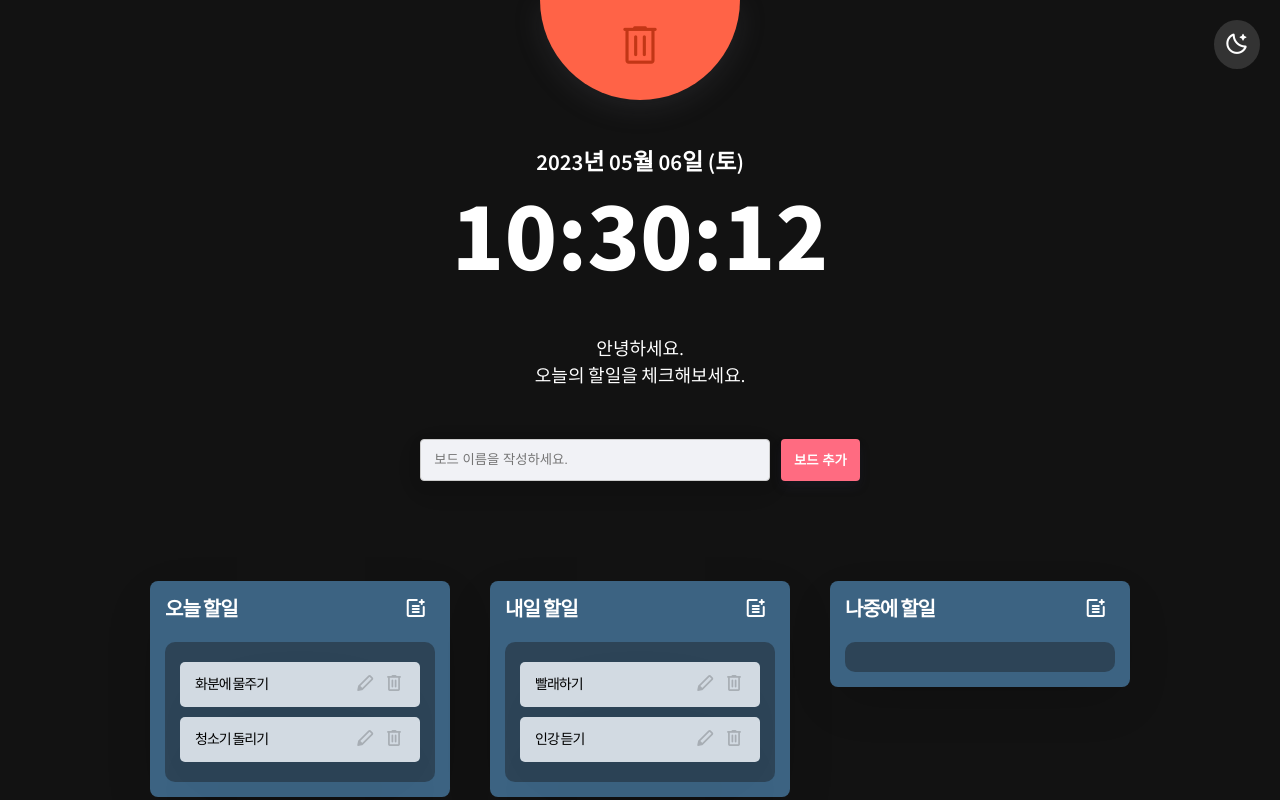
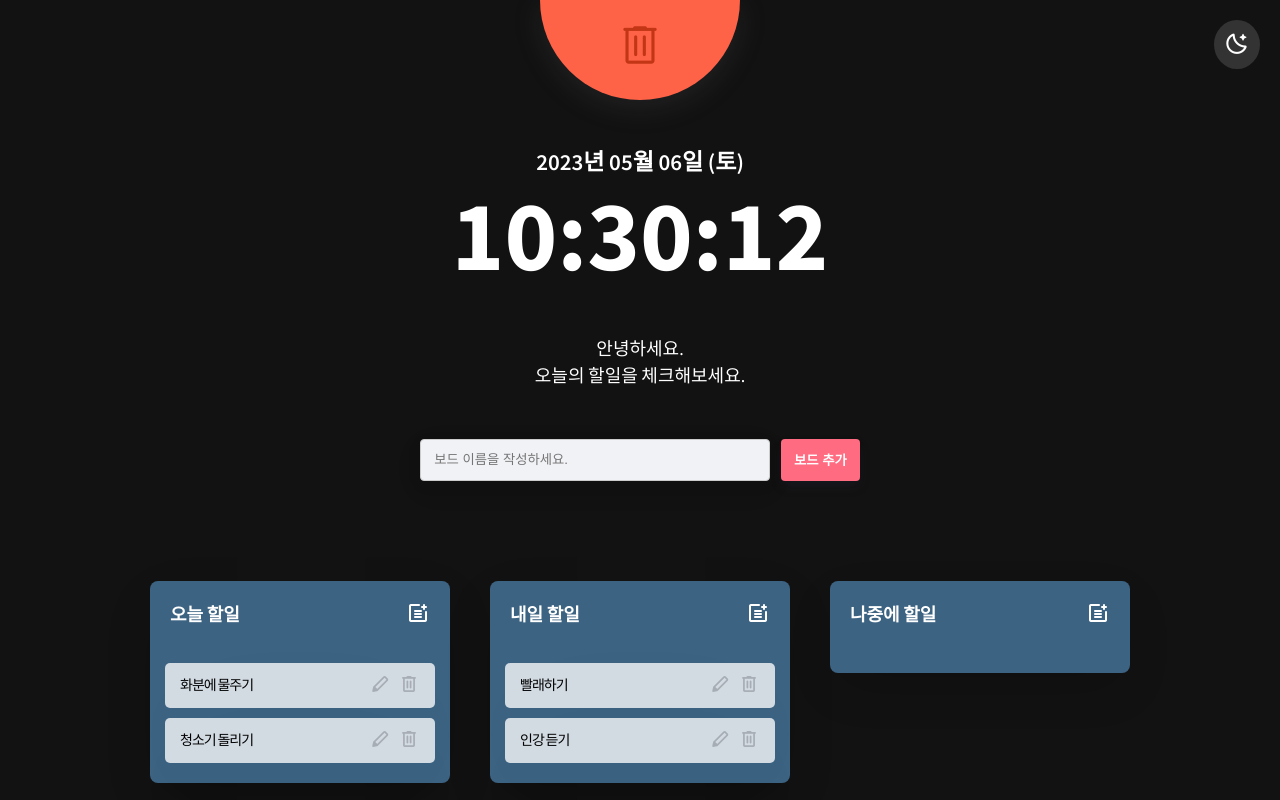
Before and after one commit to fbc93/time-rabbit-todo-app, a React (Create React App) app: page / in a window 1280 px wide. Built offline with nearby package versions, Linux system fonts and the light colour scheme.

Commit message:
Feat: 투두 드래그 애니메이션 및 조건별 스타일 작업

```diff
--- a/src/components/board.tsx
+++ b/src/components/board.tsx
@@ -5,17 +5,25 @@ import { BoardState, IBoardState } from "../atoms";
 import Todo from "./todo";
 import React from "react";
 
+const RotateHandle = styled.div`
+  height:fit-content;
+`;
+
 const Wrapper = styled.div`
   background-color: ${(props) => props.theme.boardBg};
   width:300px;
   height:fit-content;
   margin:0em 2em 4em 2em;
-  padding:1.5em;
   box-sizing:border-box;
   border-radius:0.8em;
   box-shadow: rgba(0, 0, 0, 0.2) 0px 18px 50px -10px;
   display: flex;
   flex-direction: column;
+  transition: all 0.3s ease-in-out;
+
+  &.board-isDragging {
+    transform: rotate(10deg);
+  }
 
   &:hover {
     background-color: ${(props) => props.theme.boardHover};
@@ -34,13 +42,18 @@ const Wrapper = styled.div`
       }
     }
   }
+
+  &.board-isDragging {
+    background-color:${(props) => props.theme.isDragging};
+  }
 `;
 
 const BoardTitle = styled.div`
   display:flex;
   justify-content:space-between;
   align-items:center;
-  margin-bottom:2em;
+  margin-bottom:1.5em;
+  padding: 2em 2em 0 2em;
   color: ${(props) => props.theme.onBgText};
 
   .left-box {
@@ -49,9 +62,9 @@ const BoardTitle = styled.div`
     align-items: center;
 
     .title {
-      font-size:2rem;
+      font-size:1.8rem;
+      line-height:1.5;
       font-weight:bold;
-      letter-spacing:-1px;
       margin-right:0.5em;
     }
 
@@ -65,9 +78,7 @@ const BoardTitle = styled.div`
   .right-box {
     span {
     cursor:pointer;
-    &:first-child {
-      margin-right:0.3em;
-    }
+
     &:hover {
       color:rgba(255, 71, 87,1.0);
     }
@@ -75,13 +86,18 @@ const BoardTitle = styled.div`
   }
 `;
 
-const TodoList = styled.div`
+interface TodoListProps {
+  isDraggingOver: boolean;
+  isDraggingFromThis: boolean;
+}
+
+const TodoList = styled.div<TodoListProps>`
   display:flex;
   flex-direction:column;
-  background-color:${(props) => props.theme.droppable};
+  background-color:${(props) => props.isDraggingOver ? "#333333" : props.isDraggingFromThis ? props.theme.droppable : "transparent"};
   flex-grow:1;
   padding:1.5rem;
-  border-radius:1em;
+  border-radius:0em 0em 1em 1em;
 `;
 
 interface PropsData extends IBoardState {
@@ -91,19 +107,6 @@ interface PropsData extends IBoardState {
 const Board = (propsData: PropsData) => {
   const { id, title, toDos, index } = propsData;
   const [boardData, setBoardData] = useRecoilState(BoardState);
-
-  //보드 Delete
-  const onClickDeleteBoard = () => {
-
-    setBoardData((prevBoards) => {
-      const copyPrevBoards = [...prevBoards];
-      const targetBoardIndex = copyPrevBoards.findIndex((board) => board.id === id);
-
-      copyPrevBoards.splice(targetBoardIndex, 1);
-
-      return copyPrevBoards;
-    })
-  }
 
   //보드 타이틀 Update
   const onClickUpdateBoardTitle = () => {
@@ -152,12 +155,13 @@ const Board = (propsData: PropsData) => {
   return (
     <Draggable draggableId={`board-${id}`} index={index}>
 
-      {(provided) => (
-        <Wrapper
+      {(provided, snapshot) => (
+        <RotateHandle
           ref={provided.innerRef}
           {...provided.draggableProps}
-          {...provided.dragHandleProps}
-        >
+          {...provided.dragHandleProps}>
+
+          <Wrapper className={snapshot.isDragging ? "board-isDragging" : ""}>
             <BoardTitle>
               <div className="left-box">
                 <div className="title">{title}</div>
@@ -174,8 +178,13 @@ const Board = (propsData: PropsData) => {
 
             {/* To Do : Droppable */}
             <Droppable droppableId={`board-${id}`} type="board" direction="vertical">
-            {(provided) => (
-              <TodoList ref={provided.innerRef} {...provided.droppableProps}>
+              {(provided, snapshot) => (
+                <TodoList
+                  isDraggingOver={snapshot.isDraggingOver}
+                  isDraggingFromThis={Boolean(snapshot.draggingFromThisWith)}
+                  ref={provided.innerRef}
+                  {...provided.droppableProps}
+                >
 
                   {toDos?.map((toDo, index) => (
                     <Todo
@@ -193,10 +202,11 @@ const Board = (propsData: PropsData) => {
               )}
             </Droppable>
           </Wrapper>
+        </RotateHandle>
       )}
 
     </Draggable>
   );
 }
 
-export default Board;
+export default React.memo(Board);
--- a/src/components/todo.tsx
+++ b/src/components/todo.tsx
@@ -4,8 +4,8 @@ import { useRecoilState } from "recoil";
 import styled from "styled-components";
 import { BoardState, IToDo } from "../atoms";
 
-const Wrapper = styled.div`
-  background-color:${(props) => props.theme.todoBg};
+const Wrapper = styled.div<{ isDragging: boolean }>`
+  background-color:${(props) => props.isDragging ? props.theme.dragged : props.theme.todoBg};
   padding:10px 15px;
   margin:0.5em 0;
   border-radius:0.5em;
@@ -119,8 +119,9 @@ const Todo = (propsData: propsData) => {
   return (
     <Draggable draggableId={`todo-${id}`} index={index}>
 
-      {(provided) => (
+      {(provided, snapshot) => (
         <Wrapper
+          isDragging={snapshot.isDragging}
           ref={provided.innerRef}
           {...provided.draggableProps}
           {...provided.dragHandleProps}
@@ -143,4 +144,4 @@ const Todo = (propsData: propsData) => {
   );
 }
 
-export default Todo;
+export default React.memo(Todo);
--- a/src/theme.ts
+++ b/src/theme.ts
@@ -11,7 +11,9 @@ export const darkTheme:DefaultTheme = {
   delete: "tomato",
   button:"#333333",
   inputBg:"rgba(241, 242, 246,1.0)",
-  boardHover:"rgba(241, 242, 246,1.0)"
+  boardHover:"rgba(241, 242, 246,1.0)",
+  isDragging:"rgba(247, 143, 179,0.5)",
+  dragged:"#ff7979"
 
 }
 
@@ -26,5 +28,7 @@ export const lightTheme:DefaultTheme = {
   delete:"tomato",
   button:"#efefef",
   inputBg:"rgba(241, 242, 246,1.0)",
-  boardHover:"rgba(223, 228, 234,1.0)"
+  boardHover:"rgba(223, 228, 234,1.0)",
+  isDragging:"rgb(255,205,210)",
+  dragged:"#f6e58d"
 }
```
Lines whose indentation alone changed are shown as unchanged.
